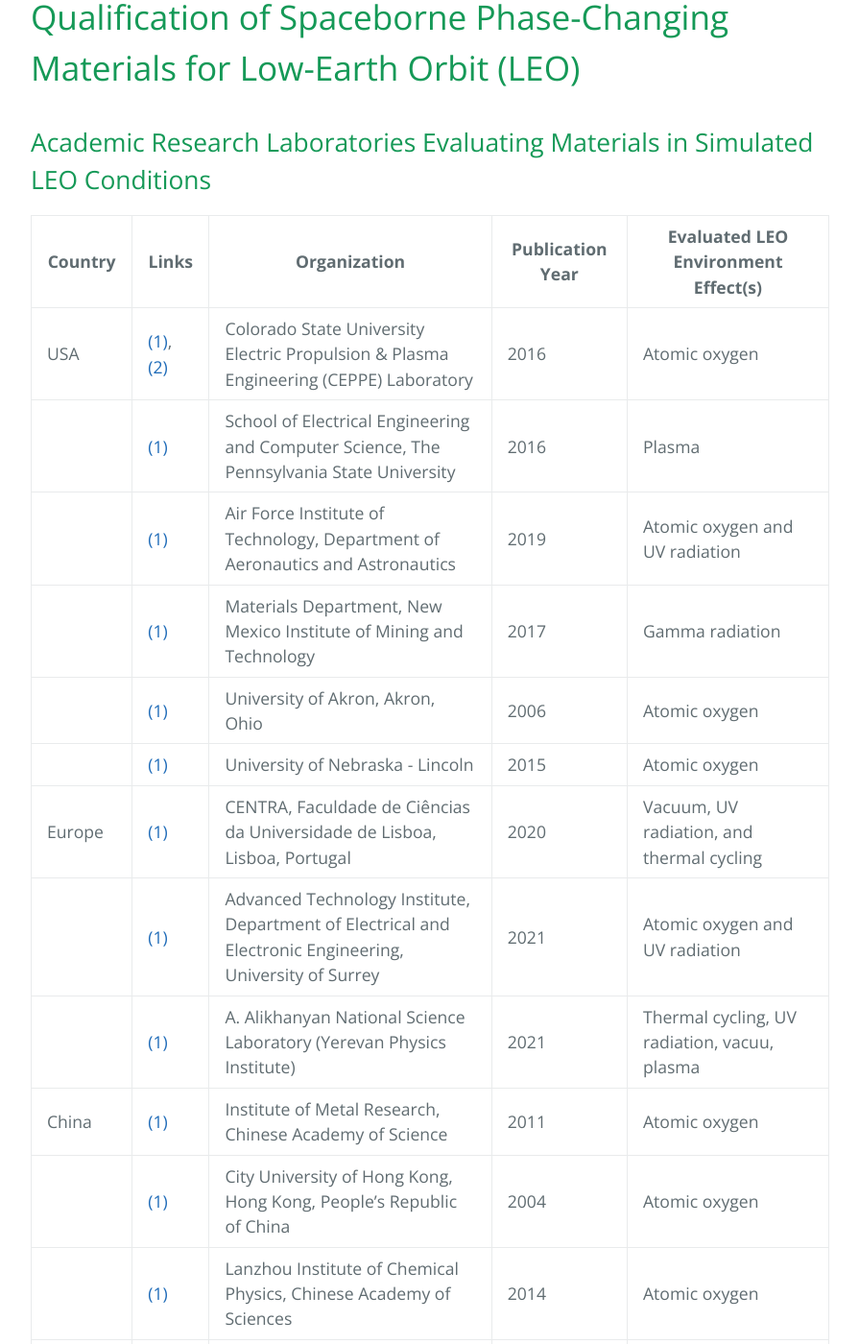
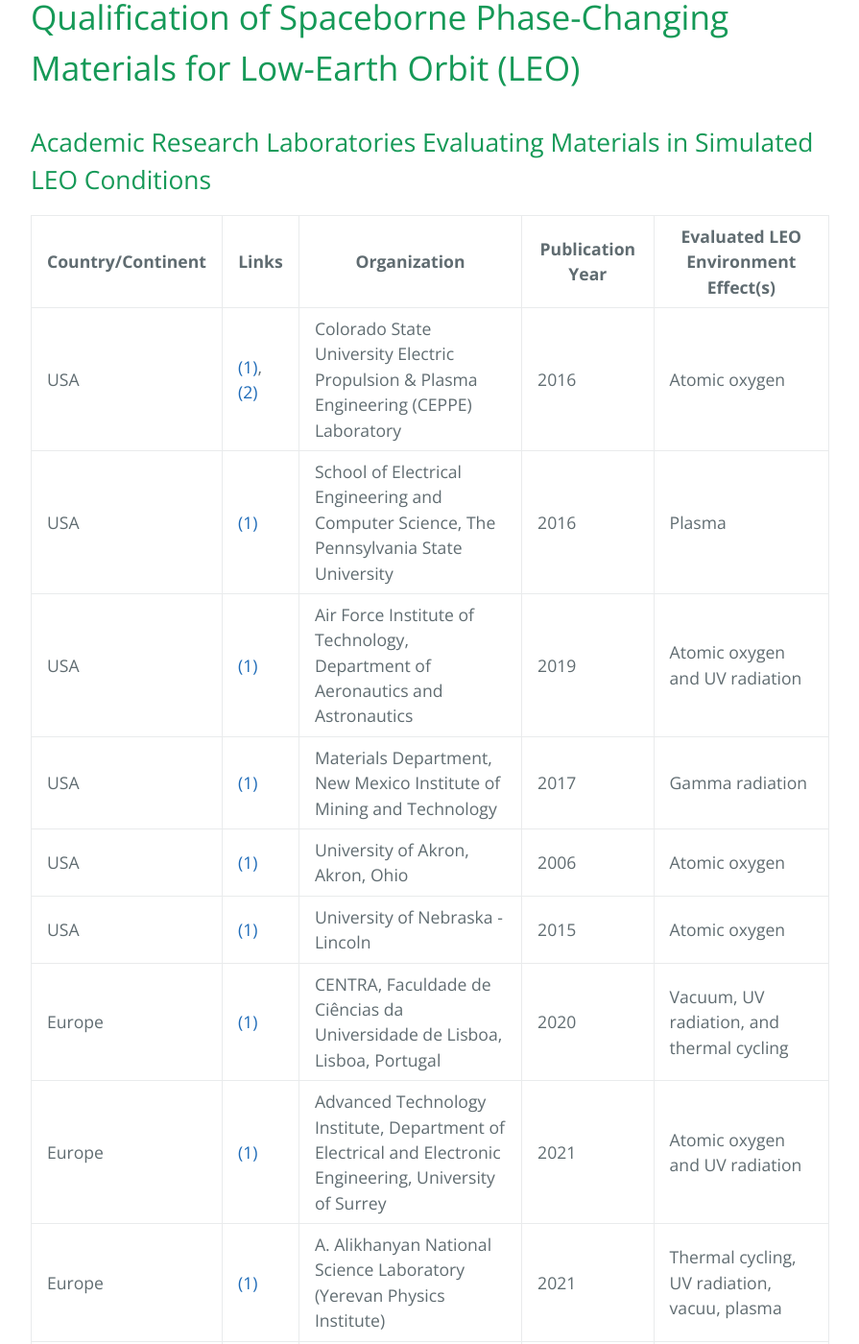
Before and after one commit to Spaceborne-PCMs/Spaceborne-PCMs.github.io, a Jekyll site: the page built from qualification.md, in a window 1280 px wide and 1400 px high, scrolled down 455 px. Shown: the whole window at 96% size, without its empty margins (192-1087 px from the left). Built offline with Jekyll 4.4.1, drawn with Linux system fonts in a browser that asks for light colours; some of the changed text lies outside the part shown.

Commit message:
minor changes

```diff
--- a/qualification.md
+++ b/qualification.md
@@ -8,28 +8,28 @@ filename: qualification
 
 ## Academic Research Laboratories Evaluating Materials in Simulated LEO Conditions
 
-| **Country** | **Links** | **Organization** | **Publication Year** | **Evaluated LEO Environment Effect(s)** |
+| **Country/Continent** | **Links** | **Organization** | **Publication Year** | **Evaluated LEO Environment Effect(s)** |
 |---|---|---|---|---|
 | USA | [(1)](https://projects-web.engr.colostate.edu/ionstand/index.php), [(2)](https://aip.scitation.org/doi/abs/10.1063/1.4967619) | Colorado State University Electric Propulsion & Plasma Engineering (CEPPE) Laboratory | 2016 | Atomic oxygen |
-|  | [(1)](http://www.xn--80ancbhdkpb2a9a.xn--p1ai/Sctc2016/4101/1715_Bil%D0%92n.pdf) | School of Electrical Engineering and Computer Science, The Pennsylvania State University | 2016 | Plasma |
-|  | [(1)](https://doi.org/10.1016/j.matdes.2019.108178) | Air Force Institute of Technology, Department of Aeronautics and Astronautics | 2019 | Atomic oxygen and UV radiation |
-|  | [(1)](https://doi.org/10.1115/1.4037684) | Materials Department, New Mexico Institute of Mining and Technology | 2017 | Gamma radiation |
-|  | [(1)](https://arc.aiaa.org/doi/pdf/10.2514/1.15787) | University of Akron, Akron, Ohio | 2006 | Atomic oxygen |
-|  | [(1)](https://www.proquest.com/docview/1748093333?pq-origsite=gscholar&fromopenview=true) | University of Nebraska - Lincoln | 2015 | Atomic oxygen |
+| USA | [(1)](http://www.xn--80ancbhdkpb2a9a.xn--p1ai/Sctc2016/4101/1715_Bil%D0%92n.pdf) | School of Electrical Engineering and Computer Science, The Pennsylvania State University | 2016 | Plasma |
+| USA | [(1)](https://doi.org/10.1016/j.matdes.2019.108178) | Air Force Institute of Technology, Department of Aeronautics and Astronautics | 2019 | Atomic oxygen and UV radiation |
+| USA | [(1)](https://doi.org/10.1115/1.4037684) | Materials Department, New Mexico Institute of Mining and Technology | 2017 | Gamma radiation |
+| USA | [(1)](https://arc.aiaa.org/doi/pdf/10.2514/1.15787) | University of Akron, Akron, Ohio | 2006 | Atomic oxygen |
+| USA | [(1)](https://www.proquest.com/docview/1748093333?pq-origsite=gscholar&fromopenview=true) | University of Nebraska - Lincoln | 2015 | Atomic oxygen |
 | Europe | [(1)](https://doi.org/10.1016/j.asr.2020.03.024) | CENTRA, Faculdade de Ciências da Universidade de Lisboa, Lisboa, Portugal | 2020 | Vacuum, UV radiation, and thermal cycling |
-|  | [(1)](https://doi.org/10.1021/acsami.0c21552) | Advanced Technology Institute, Department of Electrical and Electronic Engineering, University of Surrey | 2021 | Atomic oxygen and UV radiation |
-|  | [(1)](https://doi.org/10.1016/j.actaastro.2021.01.030) | A. Alikhanyan National Science Laboratory (Yerevan Physics Institute) | 2021 | Thermal cycling, UV radiation, vacuu, plasma |
+| Europe | [(1)](https://doi.org/10.1021/acsami.0c21552) | Advanced Technology Institute, Department of Electrical and Electronic Engineering, University of Surrey | 2021 | Atomic oxygen and UV radiation |
+| Europe | [(1)](https://doi.org/10.1016/j.actaastro.2021.01.030) | A. Alikhanyan National Science Laboratory (Yerevan Physics Institute) | 2021 | Thermal cycling, UV radiation, vacuu, plasma |
 | China | [(1)](https://www.scientific.net/AMR.314-316.249) | Institute of Metal Research, Chinese Academy of Science | 2011 | Atomic oxygen |
-|  | [(1)](https://arc.aiaa.org/doi/pdf/10.2514/1.10890) | City University of Hong Kong, Hong Kong, People’s Republic of China | 2004 | Atomic oxygen |
-|  | [(1)](https://doi.org/10.1016/j.compositesb.2015.03.029) | Lanzhou Institute of Chemical Physics, Chinese Academy of Sciences | 2014 | Atomic oxygen |
-|  | [(1)](https://link.springer.com/chapter/10.1007/978-3-319-19309-0_28) | Lanzhou Institute of Vacuum Physics | 1990s | Atomic oxygen |
-|  | [(1)](https://link.springer.com/chapter/10.1007/978-3-319-19309-0_28) | Beijing University of Aeronautics and Astronautics | 1990s | Atomic oxygen |
-|  | [(1)](https://link.springer.com/chapter/10.1007/978-3-319-19309-0_28) | Beijing Institute of Spacecraft Environment Engineering | 1996 | Atomic oxygen |
+| China | [(1)](https://arc.aiaa.org/doi/pdf/10.2514/1.10890) | City University of Hong Kong, Hong Kong, People’s Republic of China | 2004 | Atomic oxygen |
+| China | [(1)](https://doi.org/10.1016/j.compositesb.2015.03.029) | Lanzhou Institute of Chemical Physics, Chinese Academy of Sciences | 2014 | Atomic oxygen |
+| China | [(1)](https://link.springer.com/chapter/10.1007/978-3-319-19309-0_28) | Lanzhou Institute of Vacuum Physics | 1990s | Atomic oxygen |
+| China | [(1)](https://link.springer.com/chapter/10.1007/978-3-319-19309-0_28) | Beijing University of Aeronautics and Astronautics | 1990s | Atomic oxygen |
+| China | [(1)](https://link.springer.com/chapter/10.1007/978-3-319-19309-0_28) | Beijing Institute of Spacecraft Environment Engineering | 1996 | Atomic oxygen |
 | Australia | [(1)](https://doi.org/10.1002/(SICI)1099-1581(199801)9:1%3C24::AID-PAT730%3E3.0.CO;2-5) | Polymer Materials and Radiation Group, The University of Queensland, Brisbane, Australia | 1998 | Atomic oxygen and UV radiation |
-|  | [(1)](https://doi.org/10.1016/j.eurpolymj.2006.04.018) | Applied and Plasma Physics, School of Physics (A28), The University of Sydney | 2006 | Vacuum, temperature cycling, plasma |
+| Australia | [(1)](https://doi.org/10.1016/j.eurpolymj.2006.04.018) | Applied and Plasma Physics, School of Physics (A28), The University of Sydney | 2006 | Vacuum, temperature cycling, plasma |
 | Israel | [(1)](https://doi.org/10.1177%2F0954008304044103) | Space Environmental Division, Soruq Nuclear Research Center, Yavne, Israel | 2004 | Plasma, atomic oxygen, and radiation |
 | Korea | [(1)](https://doi.org/10.1016/j.polymdegradstab.2010.03.013) | School of Aerospace Engineering, Korean Advanced Institute of Science and Technology | 2010 | UV radiation, temperature cycling, atomic oxygen |
-|  | [(1)](https://doi.org/10.1016/j.compstruct.2004.11.007) | Division of Mechanical Engineering, Korea Advanced Institute of Science and Technology | 2004 | Vacuum, UV radiation, thermal cycling, atomic oxygen |
+| Korea | [(1)](https://doi.org/10.1016/j.compstruct.2004.11.007) | Division of Mechanical Engineering, Korea Advanced Institute of Science and Technology | 2004 | Vacuum, UV radiation, thermal cycling, atomic oxygen |
 
 ## Companies Evaluating Materials in Simulated LEO Conditions
 
```
